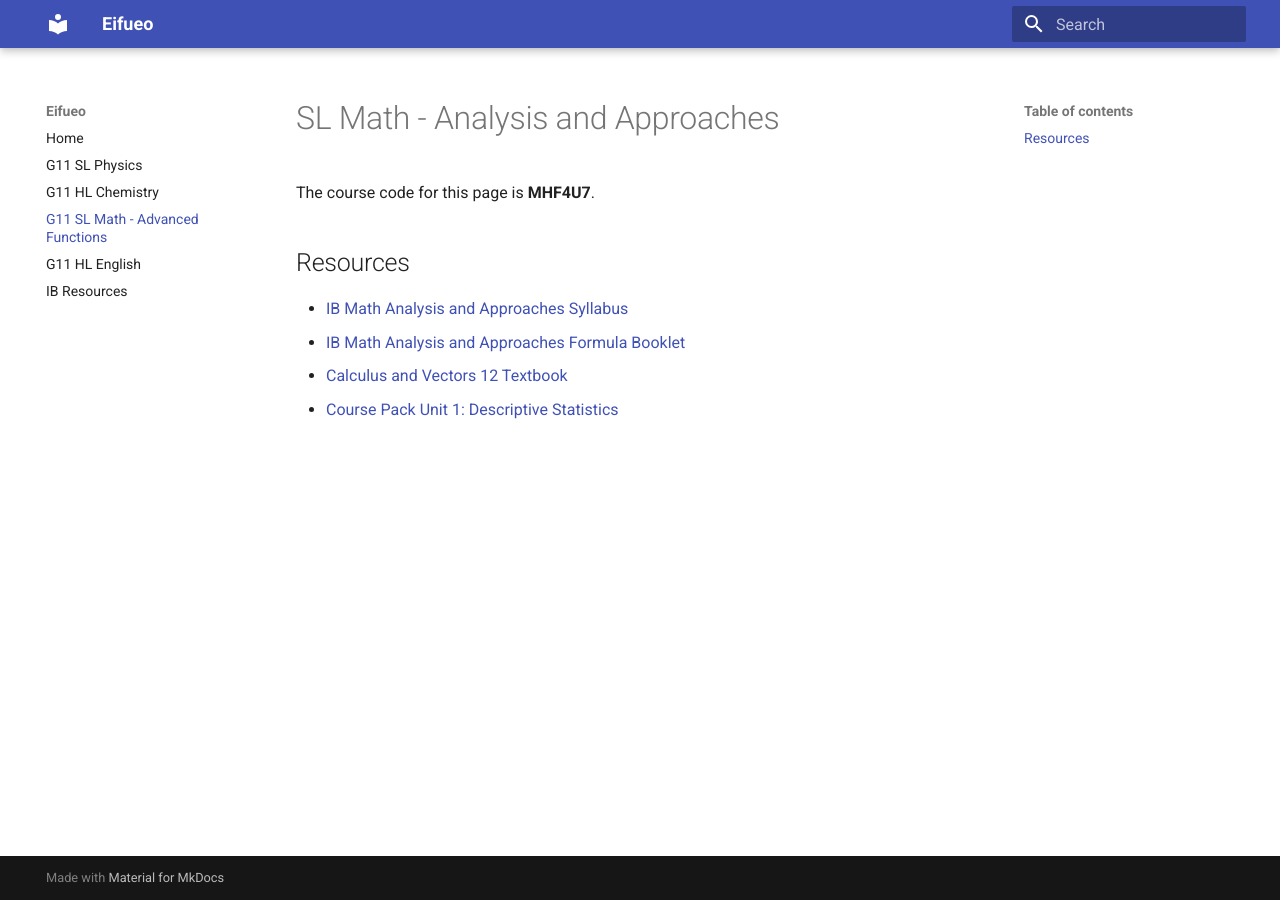
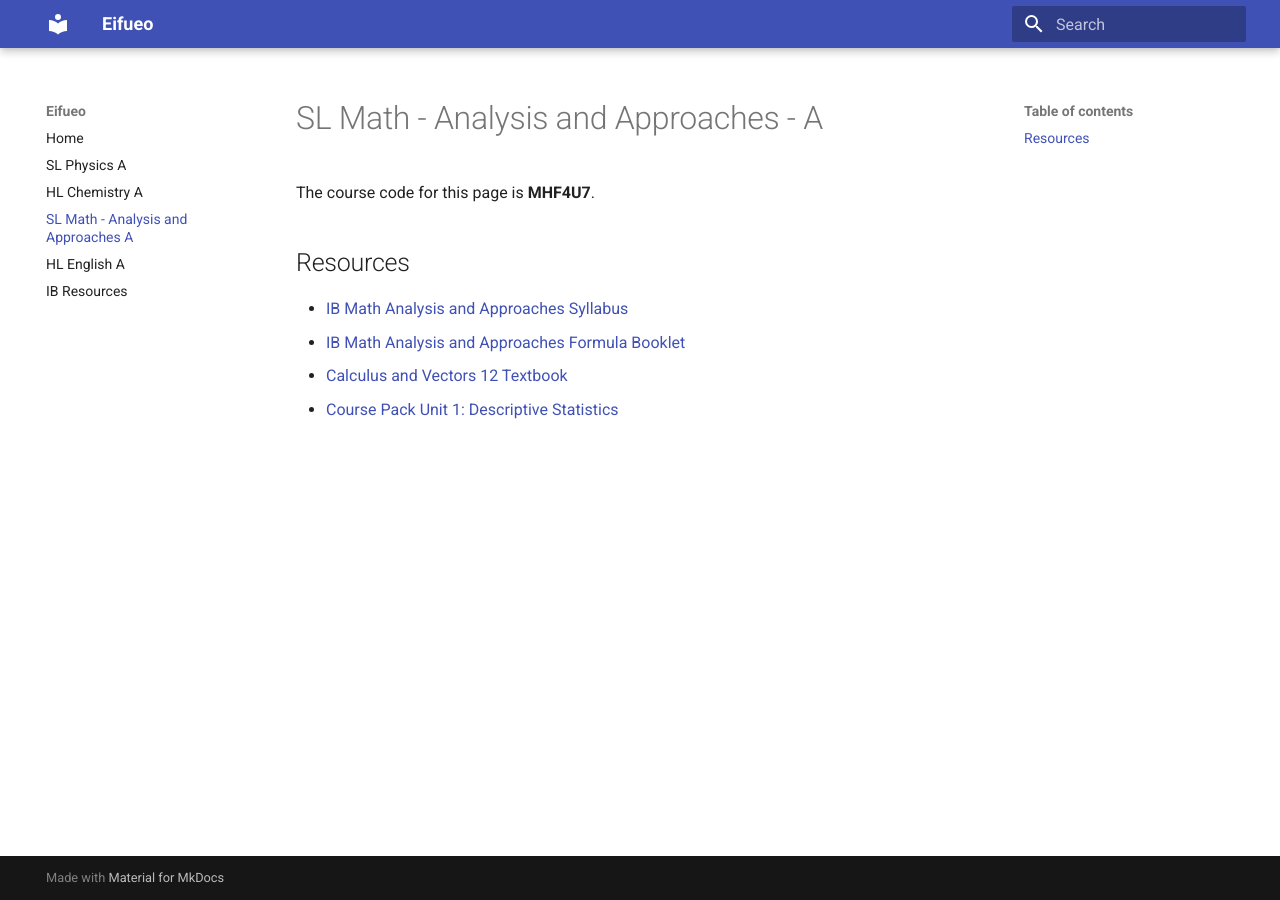
Before and after one commit to potatoeggy/eifueo, an MkDocs documentation site: the page built from docs/mhf4u7.md, in a window 1280 px wide. Built offline with MkDocs 1.6.1 and Material for MkDocs 9.7.7, drawn with Linux system fonts in a browser that asks for light colours.

Commit message:
distinguish pages by letter instead of grade

```diff
--- a/docs/mhf4u7.md
+++ b/docs/mhf4u7.md
@@ -1,4 +1,4 @@
-# SL Math - Analysis and Approaches
+# SL Math - Analysis and Approaches - A
 
 The course code for this page is **MHF4U7**.
 
--- a/mkdocs.yml
+++ b/mkdocs.yml
@@ -1,10 +1,10 @@
 site_name: Eifueo
 nav:
   - Home: index.md
-  - G11 SL Physics: sph3u7.md
-  - G11 HL Chemistry: sch3uz.md
-  - G11 SL Math - Advanced Functions: mhf4u7.md
-  - G11 HL English: eng3uz.md
+  - SL Physics A: sph3u7.md
+  - HL Chemistry A: sch3uz.md
+  - SL Math - Analysis and Approaches A: mhf4u7.md
+  - HL English A: eng3uz.md
   - IB Resources: resources.md
 
 theme:
```
Also changed, not shown: docs/sph3u7.md (+1 -1 lines).
